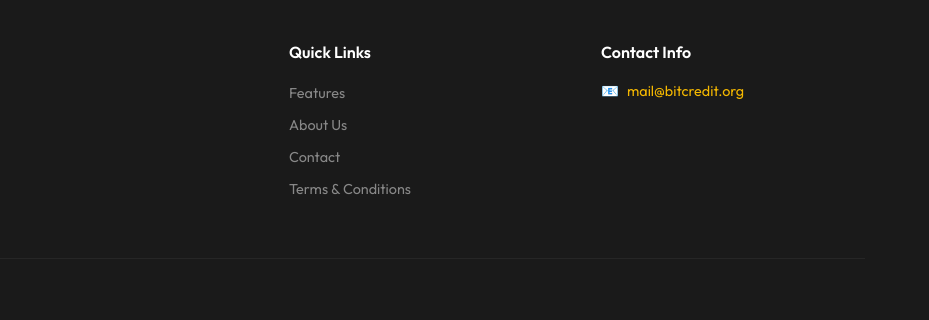
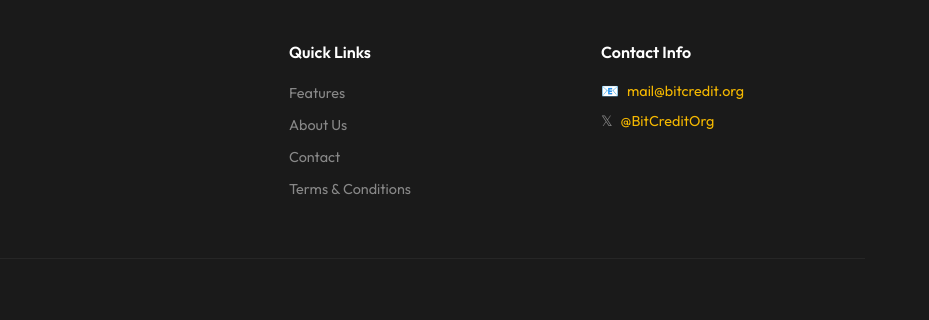
Before and after one commit to bitkredit/website, a plain HTML site: page index.html in a window 1280 px wide. Shown: the part 3108-3428 px from the top of the page, 351-1280 px from the left. Drawn offline with Linux system fonts and the light colour scheme.

Commit message:
Update X link

```diff
--- a/index.html
+++ b/index.html
@@ -781,6 +781,7 @@
             <div class="footer-contact">
                 <h4>Contact Info</h4>
                 <p>📧 <a href="mailto:mail@bitcredit.org">mail@bitcredit.org</a></p>
+                <p>𝕏 <a href="https://twitter.com/BitCreditOrg" target="_blank">@BitCreditOrg</a></p>
             </div>
         </div>
         <div class="footer-bottom">
```
